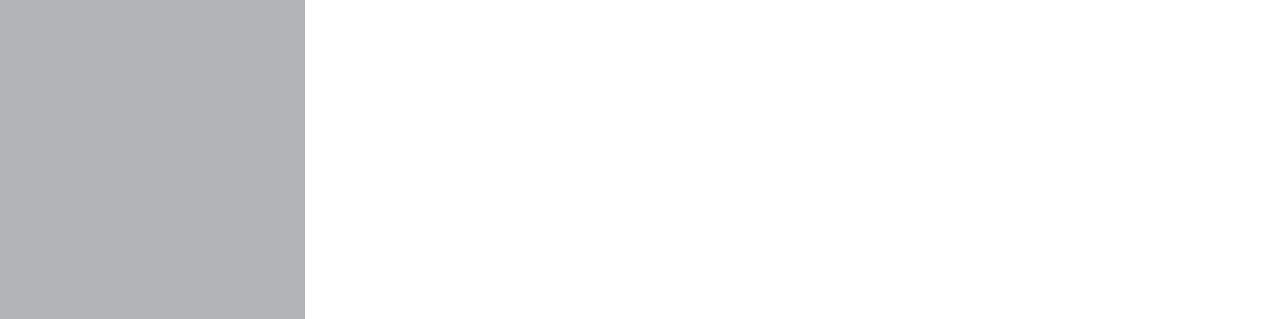
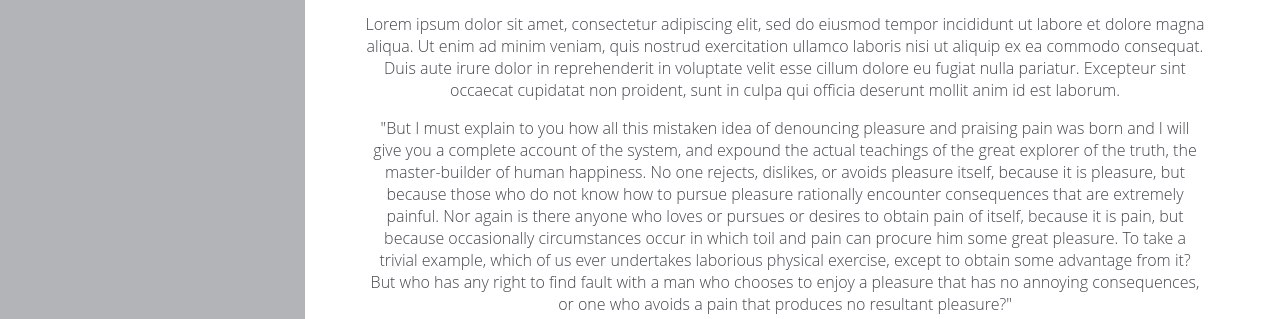
Before and after one commit to Natborks/project0, a plain HTML site: page index.html in a window 1280 px wide. Shown: the part 481-800 px from the top of the page. Drawn offline with Linux system fonts and the light colour scheme.

Commit message:
add some filler material

```diff
--- a/css/main.scss
+++ b/css/main.scss
@@ -53,13 +53,20 @@ body,
 
 /*
   ========================================
-  Typography
+  Body
   ========================================
 */
-.container-fluid,
-.row,
-.col-sm-3{
-		height:100%;
+//.container-fluid,
+//.row,
+//.col-sm-3{
+//		height:100%;
+//}
+
+.row-eq-height {
+  display: -webkit-box;
+  display: -webkit-flex;
+  display: -ms-flexbox;
+  display:         flex;
 }
 
 .container-fluid{
@@ -78,6 +85,8 @@ body,
 
 		#main-area{
 				padding-top:45px;
+				margin-left:60px;
+				margin-right:60px;
 
 		img{
 			border: 1px solid #ddd;
@@ -122,3 +131,37 @@ h5 {
 	color:$accent;
 	font-style: italic;
 }
+
+/*
+ * Row with equal height columns
+ * --------------------------------------------------
+ */
+.row-eq-height {
+  display: -webkit-box;
+  display: -webkit-flex;
+  display: -ms-flexbox;
+  display:         flex;
+}
+
+/*
+ * Styles copied from the Grid example to make grid rows & columns visible.
+ */
+.container {
+  padding-right: 15px;
+  padding-left: 15px;
+}
+
+h4 {
+  margin-top: 25px;
+}
+.row {
+  margin-bottom: 20px;
+}
+.row .row {
+  margin-top: 10px;
+  margin-bottom: 0;
+}
+[class*="col-"] {
+  padding-top: 15px;
+  padding-bottom: 15px;
+}
--- a/index.html
+++ b/index.html
@@ -33,7 +33,7 @@
 		</header>
 
 		<section class="container-fluid">
-				<div class="row">
+				<div class="row row-eq-height">
 				  <div id="cv-form" class="col-sm-3"></div>
 				  <div class="col-sm-9">
 					<div id="main-area">
@@ -43,6 +43,15 @@
 							<span id="primary-email">natborks@gmail.com</span>
 						</h5>
 						<p>Hello, World! I'm Nathael Currerntly an intern at Moonsqure Inc. </P>
+						<p>
+							Lorem ipsum dolor sit amet, consectetur adipiscing elit, sed do eiusmod tempor incididunt ut labore et dolore magna aliqua. Ut enim ad minim veniam, quis nostrud exercitation ullamco laboris nisi ut aliquip ex ea commodo consequat. Duis aute irure dolor in reprehenderit in voluptate velit esse cillum dolore eu fugiat nulla pariatur. Excepteur sint occaecat cupidatat non proident, sunt in culpa qui officia deserunt mollit anim id est laborum.
+						</P>
+						<p>
+							"But I must explain to you how all this mistaken idea of denouncing pleasure and praising pain was born and I will give you a complete account of the system, and expound the actual teachings of the great explorer of the truth, the master-builder of human happiness. No one rejects, dislikes, or avoids pleasure itself, because it is pleasure, but because those who do not know how to pursue pleasure rationally encounter consequences that are extremely painful. Nor again is there anyone who loves or pursues or desires to obtain pain of itself, because it is pain, but because occasionally circumstances occur in which toil and pain can procure him some great pleasure. To take a trivial example, which of us ever undertakes laborious physical exercise, except to obtain some advantage from it? But who has any right to find fault with a man who chooses to enjoy a pleasure that has no annoying consequences, or one who avoids a pain that produces no resultant pleasure?"
+						</p>
+						<p>
+							"On the other hand, we denounce with righteous indignation and dislike men who are so beguiled and demoralized by the charms of pleasure of the moment, so blinded by desire, that they cannot foresee the pain and trouble that are bound to ensue; and equal blame belongs to those who fail in their duty through weakness of will, which is the same as saying through shrinking from toil and pain. These cases are perfectly simple and easy to distinguish. In a free hour, when our power of choice is untrammelled and when nothing prevents our being able to do what we like best, every pleasure is to be welcomed and every pain avoided. But in certain circumstances and owing to the claims of duty or the obligations of business it will frequently occur that pleasures have to be repudiated and annoyances accepted. The wise man therefore always holds in these matters to this principle of selection: he rejects pleasures to secure other greater pleasures, or else he endures pains to avoid worse pains."
+						</p>
 					</div>
 				  </div>
 			</div>
```
Also changed, not shown: guitar.html (+7 -3 lines), interest.html (+5 -3 lines), css/main.css, 1 other file.
